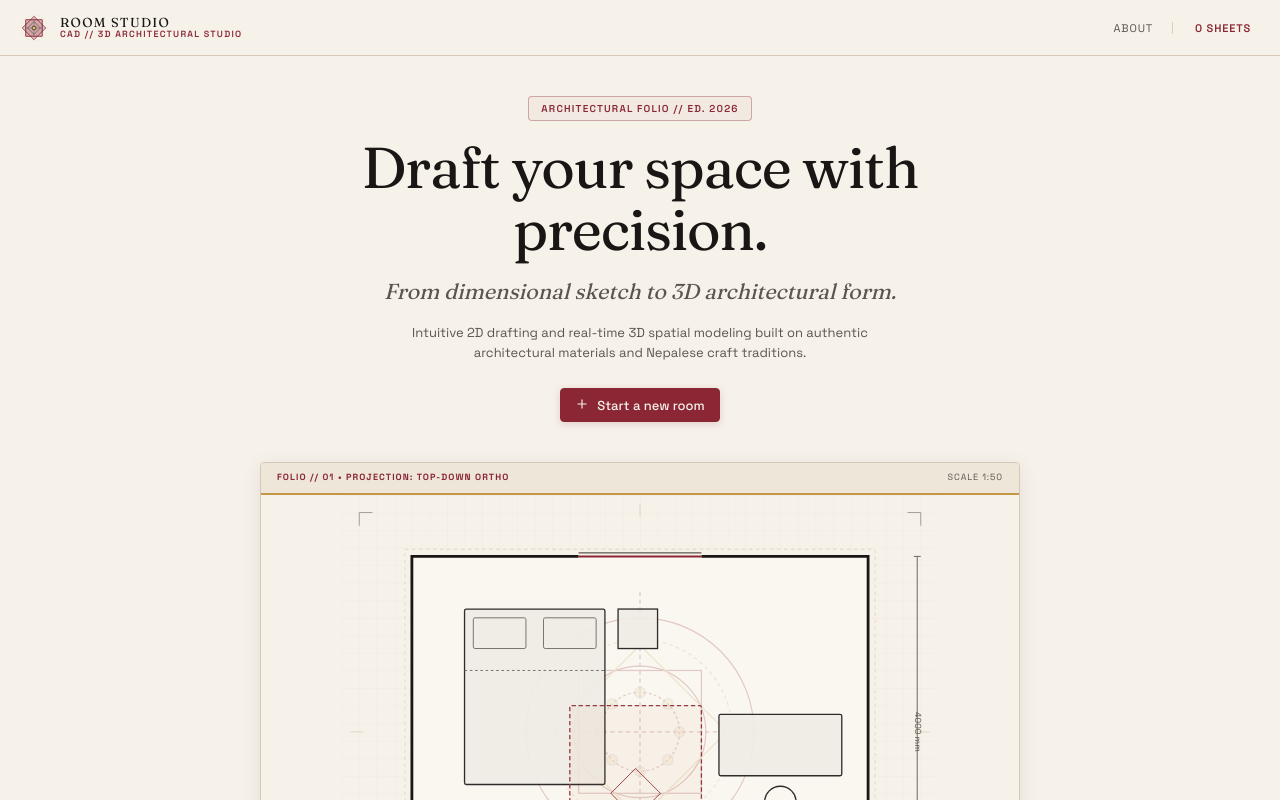
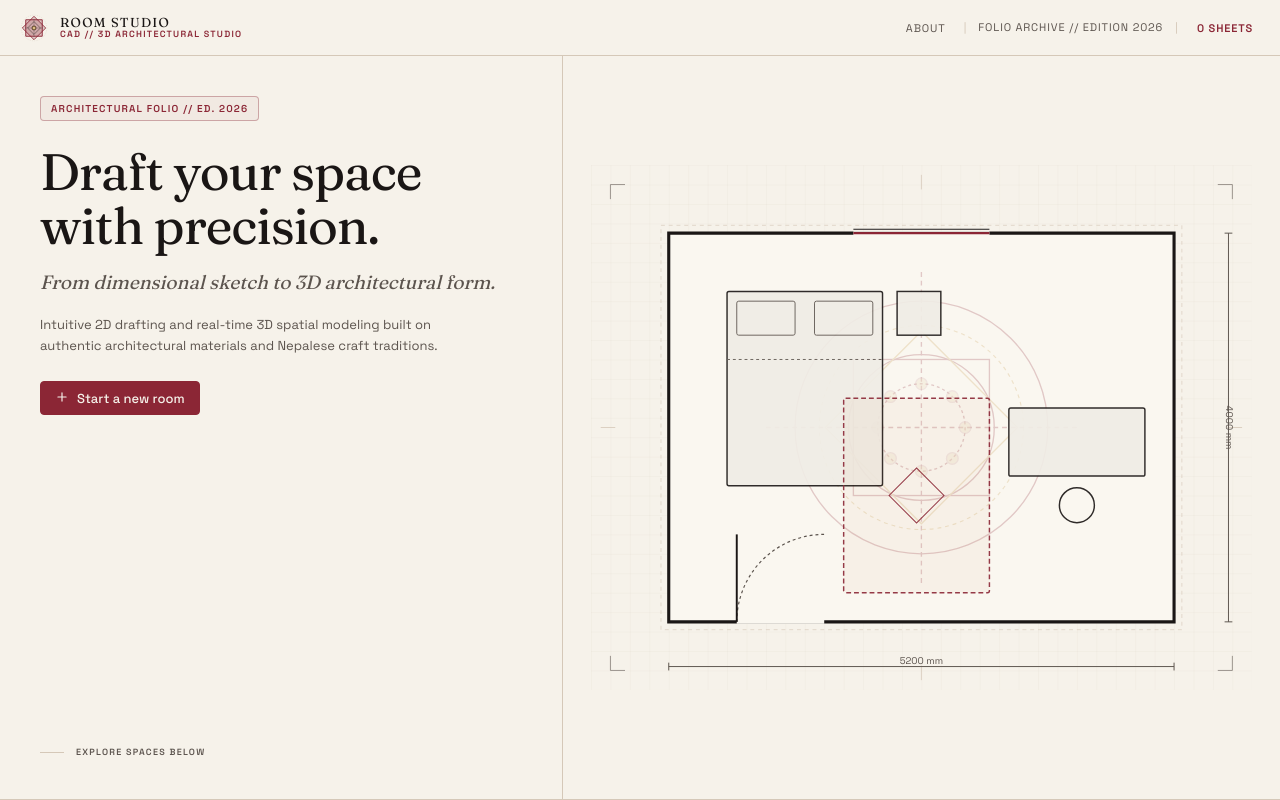
Before and after one commit to itsniranjannn/RoomDesigner, a React (Vite) app: page / in a window 1280 px wide. Built offline with nearby package versions, Linux system fonts and the light colour scheme.

Commit message:
feat: keep reference landing layout and enable slide-out sheets panel on click

```diff
--- a/src/components/layout/LandingPage.jsx
+++ b/src/components/layout/LandingPage.jsx
@@ -8,7 +8,7 @@ import { SheetsPanel } from './SheetsPanel.jsx';
 import styles from './LandingPage.module.css';
 
 /**
- * Architectural Drafting Board Plate
+ * Architectural Full-Bleed Drafting Board Hero
  * Draws perimeter walls, door swings, Nepali Galaicha rug, and architectural
  * dimension notations directly onto the canvas with stroke-draw-in animation.
  */
@@ -260,7 +260,10 @@ function DraftingBoardSurface() {
 
 export function LandingPage({ onOpenNewRoomModal, onNavigateAbout }) {
   const allRooms = useRoomStore((state) => state.allRooms);
+  const switchRoom = useRoomStore((state) => state.switchRoom);
   const [isSheetsPanelOpen, setIsSheetsPanelOpen] = useState(false);
+
+  const hasExistingRooms = allRooms && allRooms.length > 0;
 
   return (
     <div className={styles.landingContainer}>
@@ -276,6 +279,7 @@ export function LandingPage({ onOpenNewRoomModal, onNavigateAbout }) {
 
         <div className={styles.headerMetaBlock}>
           {onNavigateAbout && (
+            <>
               <button
                 type="button"
                 className={styles.aboutLinkBtn}
@@ -284,14 +288,17 @@ export function LandingPage({ onOpenNewRoomModal, onNavigateAbout }) {
               >
                 ABOUT
               </button>
+              <span className={styles.headerMetaDivider}>|</span>
+            </>
           )}
 
+          <span className={styles.headerMeta}>FOLIO ARCHIVE // EDITION 2026</span>
           <span className={styles.headerMetaDivider}>|</span>
 
-          {/* Sheet-count trigger for the slide-out Saved Sheets panel */}
+          {/* Clickable sheets count button that opens the slide-out SheetsPanel */}
           <button
             type="button"
-            className={styles.sheetsTriggerBtn}
+            className={styles.headerCountBtn}
             onClick={() => setIsSheetsPanelOpen(true)}
             title="Open saved sheets panel"
             aria-label="Open saved sheets panel"
@@ -303,15 +310,16 @@ export function LandingPage({ onOpenNewRoomModal, onNavigateAbout }) {
         </div>
       </header>
 
-      {/* Centered Architectural Hero Viewport */}
+      {/* Main Single-Screen Hero Viewport — Exact Layout as uploaded image */}
       <main className={styles.heroSection}>
-        <div className={styles.heroContent}>
+        {/* Left: Copy Column */}
+        <div className={styles.heroCopyColumn}>
           <div className={styles.heroClassificationTag}>
             ARCHITECTURAL FOLIO // ED. 2026
           </div>
 
           <h1 className={styles.heroPrimaryTitle}>
-            Draft your space with precision.
+            Draft your space<br />with precision.
           </h1>
 
           <p className={styles.heroSecondaryTitle}>
@@ -323,7 +331,6 @@ export function LandingPage({ onOpenNewRoomModal, onNavigateAbout }) {
             materials and Nepalese craft traditions.
           </p>
 
-          <div className={styles.heroActionRow}>
           <Button
             variant="primary"
             size="normal"
@@ -333,28 +340,85 @@ export function LandingPage({ onOpenNewRoomModal, onNavigateAbout }) {
           >
             Start a new room
           </Button>
+
+          <a href="#your-spaces" className={styles.scrollIndicator}>
+            <span className={styles.scrollIndicatorText}>EXPLORE SPACES BELOW</span>
+          </a>
         </div>
 
-          {/* Framed Architectural Drawing Plate */}
-          <div className={styles.drawingPlateWrapper}>
-            <div className={styles.drawingPlateFrame}>
-              <div className={styles.plateHeader}>
-                <div className={styles.plateClassification}>
-                  FOLIO // 01 • PROJECTION: TOP-DOWN ORTHO
-                </div>
-                <div className={styles.plateScale}>SCALE 1:50</div>
-              </div>
-              <div className={styles.brassRule} />
-
-              <div className={styles.plateCanvas}>
+        {/* Right: Blueprint Visual */}
+        <div className={styles.heroVisualColumn}>
           <DraftingBoardSurface />
-              </div>
-            </div>
-          </div>
         </div>
       </main>
 
-      {/* Minimal Architectural Colophon */}
+      {/* ═══════════ YOUR SPACES SECTION (Below hero, scroll down) ═══════════ */}
+      <section id="your-spaces" className={styles.yourSpacesSection}>
+        <div className={styles.spacesHeader}>
+          <div className={styles.spacesHeaderTop}>
+            <span className={styles.spacesFolioTag}>YOUR SPACES</span>
+            <span className={styles.spacesCountTag}>
+              {allRooms.length} {allRooms.length === 1 ? 'SHEET' : 'SHEETS'}
+            </span>
+          </div>
+          <div className={styles.brassRule} />
+        </div>
+
+        <div className={styles.spacesContent}>
+          {hasExistingRooms ? (
+            <div className={styles.spacesGrid} role="list">
+              {allRooms.map((r, index) => {
+                const widthM = (r.widthCm / 100).toFixed(2);
+                const depthM = (r.depthCm / 100).toFixed(2);
+                const areaM2 = ((r.widthCm * r.depthCm) / 10000).toFixed(1);
+                const furnitureCount = (r.placedFurniture || []).length;
+                const sheetCode = `SHEET // #0${index + 1}`;
+
+                return (
+                  <div
+                    key={r.id}
+                    role="listitem"
+                    tabIndex={0}
+                    className={styles.spaceCard}
+                    onClick={() => switchRoom(r.id)}
+                    onKeyDown={(e) => {
+                      if (e.key === 'Enter' || e.key === ' ') {
+                        e.preventDefault();
+                        switchRoom(r.id);
+                      }
+                    }}
+                    aria-label={`Open ${r.name}, ${widthM} by ${depthM} meters, ${furnitureCount} pieces`}
+                  >
+                    <div className={styles.spaceCardLeft}>
+                      <div className={styles.sheetCodeTag}>{sheetCode}</div>
+                      <span className={styles.spaceCardName}>{r.name}</span>
+                      <div className={styles.cadMatrixRow}>
+                        <span className={styles.cadDimBadge}>{widthM} × {depthM}m</span>
+                        <span className={styles.cadDotDivider}>•</span>
+                        <span className={styles.cadAreaBadge}>{areaM2} m²</span>
+                      </div>
+                    </div>
+                    <div className={styles.spaceCardRight}>
+                      <span className={styles.itemCountBadge}>
+                        {furnitureCount} {furnitureCount === 1 ? 'SPEC' : 'SPECS'}
+                      </span>
+                    </div>
+                  </div>
+                );
+              })}
+            </div>
+          ) : (
+            <div className={styles.spacesEmpty}>
+              <h2 className={styles.spacesEmptyTitle}>No spaces yet</h2>
+              <p className={styles.spacesEmptyText}>
+                Click "Start a new room" above to draft your first sheet.
+              </p>
+            </div>
+          )}
+        </div>
+      </section>
+
+      {/* ═══════════ LANDING PAGE COLOPHON ═══════════ */}
       <footer className={styles.colophon}>
         <div className={styles.colophonRule} />
         <span className={styles.colophonMark}>NIRANJAN</span>
--- a/src/components/layout/LandingPage.module.css
+++ b/src/components/layout/LandingPage.module.css
@@ -88,28 +88,35 @@
   outline-offset: 2px;
 }
 
+.headerMeta {
+  font-family: var(--font-mono);
+  font-size: 11px;
+  color: var(--color-ink-muted);
+  letter-spacing: 0.08em;
+}
+
 .headerMetaDivider {
   color: var(--color-taupe);
   font-size: 11px;
 }
 
-.sheetsTriggerBtn {
+.headerCountBtn {
   background: none;
   border: 1px solid transparent;
   cursor: pointer;
-  padding: 4px 8px;
+  padding: 3px 6px;
   border-radius: var(--radius-sm);
   transition: all var(--transition-fast);
   display: flex;
   align-items: center;
 }
 
-.sheetsTriggerBtn:hover {
+.headerCountBtn:hover {
   background-color: var(--color-linen-surface);
   border-color: var(--color-taupe);
 }
 
-.sheetsTriggerBtn:focus-visible {
+.headerCountBtn:focus-visible {
   outline: 2px solid var(--color-clay);
   outline-offset: 1px;
 }
@@ -122,24 +129,27 @@
   letter-spacing: 0.08em;
 }
 
-/* ═══════════ CENTERED HERO SECTION ═══════════ */
+/* ═══════════ HERO SECTION (Matches Reference Image) ═══════════ */
 .heroSection {
+  display: grid;
+  grid-template-columns: 44% 56%;
+  height: calc(100vh - var(--topbar-height));
+  min-height: 600px;
+  width: 100%;
+  flex-shrink: 0;
+  border-bottom: 1px solid var(--color-taupe);
+}
+
+/* Left: Copy Column */
+.heroCopyColumn {
   display: flex;
   flex-direction: column;
-  align-items: center;
-  justify-content: flex-start;
-  padding: var(--space-10) var(--space-6) var(--space-8);
-  width: 100%;
-}
-
-.heroContent {
-  display: flex;
-  flex-direction: column;
-  align-items: center;
-  text-align: center;
-  max-width: 820px;
-  width: 100%;
+  justify-content: center;
+  padding: var(--space-10) var(--space-8) var(--space-10) var(--space-10);
   gap: var(--space-4);
+  border-right: 1px solid var(--color-taupe);
+  background-color: var(--color-linen);
+  height: 100%;
 }
 
 .heroClassificationTag {
@@ -148,32 +158,33 @@
   font-weight: 600;
   letter-spacing: 0.12em;
   color: var(--color-maroon);
-  padding: 4px 12px;
+  padding: 4px 10px;
   border: 1px solid rgba(139, 38, 53, 0.35);
   background-color: rgba(139, 38, 53, 0.04);
   border-radius: var(--radius-sm);
+  display: inline-flex;
+  align-self: flex-start;
+  margin-bottom: var(--space-2);
 }
 
 .heroPrimaryTitle {
   font-family: var(--font-serif);
-  font-size: clamp(2.4rem, 4.5vw, 3.8rem);
+  font-size: clamp(2.3rem, 4vw, 3.6rem);
   font-weight: 700;
-  line-height: 1.08;
+  line-height: 1.06;
   color: var(--color-ink);
   letter-spacing: -0.02em;
   margin: 0;
-  max-width: 680px;
 }
 
 .heroSecondaryTitle {
   font-family: var(--font-serif);
-  font-size: clamp(1.1rem, 1.8vw, 1.35rem);
+  font-size: clamp(1.05rem, 1.5vw, 1.3rem);
   font-weight: 400;
   font-style: italic;
   color: var(--color-ink-muted);
   line-height: 1.35;
   margin: 0;
-  max-width: 600px;
 }
 
 .heroDescription {
@@ -181,87 +192,73 @@
   font-size: var(--text-sm);
   color: var(--color-ink-muted);
   line-height: 1.6;
-  max-width: 540px;
-  margin: 0;
-}
-
-.heroActionRow {
-  display: flex;
-  justify-content: center;
-  margin-top: var(--space-2);
-  margin-bottom: var(--space-6);
+  max-width: 440px;
+  margin: var(--space-1) 0 0 0;
 }
 
 .heroCtaBtn {
-  box-shadow: 0 2px 8px rgba(139, 38, 53, 0.18);
+  align-self: flex-start;
+  margin-top: var(--space-2);
 }
 
-/* ═══════════ FRAMED ARCHITECTURAL DRAWING PLATE ═══════════ */
-.drawingPlateWrapper {
-  width: 100%;
-  max-width: 760px;
+/* Subtle architectural indicator */
+.scrollIndicator {
   display: flex;
-  justify-content: center;
+  align-items: center;
+  gap: var(--space-3);
+  margin-top: auto;
+  padding-top: var(--space-6);
+  text-decoration: none;
+  cursor: pointer;
 }
 
-.drawingPlateFrame {
-  width: 100%;
-  background-color: #FAF7F0;
-  border: 1px solid var(--color-taupe);
-  border-radius: var(--radius-sm);
-  box-shadow: 0 4px 20px rgba(28, 26, 23, 0.08);
-  overflow: hidden;
-  display: flex;
-  flex-direction: column;
+.scrollIndicator::before {
+  content: '';
+  width: 24px;
+  height: 1px;
+  background-color: var(--color-taupe);
+  transition: width var(--transition-fast), background-color var(--transition-fast);
 }
 
-.plateHeader {
-  display: flex;
-  align-items: center;
-  justify-content: space-between;
-  padding: 8px 16px;
-  background-color: var(--color-linen-surface);
+.scrollIndicator:hover::before {
+  width: 32px;
+  background-color: var(--color-maroon);
 }
 
-.plateClassification {
+.scrollIndicatorText {
   font-family: var(--font-mono);
   font-size: 9px;
-  font-weight: 700;
-  letter-spacing: 0.12em;
-  color: var(--color-clay);
+  font-weight: 600;
+  letter-spacing: 0.14em;
+  color: var(--color-ink-muted);
+  transition: color var(--transition-fast);
 }
 
-.plateScale {
-  font-family: var(--font-mono);
-  font-size: 9px;
-  letter-spacing: 0.1em;
-  color: var(--color-ink-muted);
+.scrollIndicator:hover .scrollIndicatorText {
+  color: var(--color-maroon);
 }
 
-.brassRule {
-  width: 100%;
-  height: 2px;
-  background-color: var(--color-brass);
-}
-
-.plateCanvas {
-  width: 100%;
-  aspect-ratio: 16 / 10;
-  max-height: 480px;
+/* Right: Visual Column */
+.heroVisualColumn {
   position: relative;
-  background-color: var(--color-linen);
   display: flex;
   align-items: center;
   justify-content: center;
   overflow: hidden;
+  background-color: var(--color-linen);
+  height: 100%;
+  padding: 24px 28px;
 }
 
+/* DraftingBoardSurface container */
 .draftingSurface {
   width: 100%;
   height: 100%;
+  position: relative;
   display: flex;
   align-items: center;
   justify-content: center;
+  overflow: hidden;
 }
 
 .svgDraftingBoard {
@@ -272,6 +269,177 @@
   display: block;
 }
 
+/* ═══════════ YOUR SPACES SECTION ═══════════ */
+.yourSpacesSection {
+  padding: var(--space-8) var(--space-10);
+  background-color: var(--color-linen);
+  min-height: 240px;
+}
+
+.spacesHeader {
+  display: flex;
+  flex-direction: column;
+  gap: var(--space-2);
+  margin-bottom: var(--space-5);
+  max-width: 820px;
+}
+
+.spacesHeaderTop {
+  display: flex;
+  align-items: center;
+  justify-content: space-between;
+}
+
+.spacesFolioTag {
+  font-family: var(--font-mono);
+  font-size: 12px;
+  font-weight: 700;
+  letter-spacing: 0.12em;
+  color: var(--color-ink);
+}
+
+.spacesCountTag {
+  font-family: var(--font-mono);
+  font-size: 10px;
+  font-weight: 600;
+  letter-spacing: 0.08em;
+  color: var(--color-ink-muted);
+}
+
+/* Patan Brass Structural Rule Line */
+.brassRule {
+  width: 100%;
+  height: 2px;
+  background-color: var(--color-brass);
+  margin: 4px 0 0 0;
+}
+
+.spacesContent {
+  width: 100%;
+  max-width: 820px;
+}
+
+.spacesGrid {
+  display: flex;
+  flex-direction: column;
+}
+
+/* Space cards */
+.spaceCard {
+  display: flex;
+  align-items: center;
+  justify-content: space-between;
+  padding: 14px var(--space-5);
+  border-bottom: 1px solid var(--color-taupe-light);
+  border-left: 3px solid transparent;
+  background-color: transparent;
+  text-align: left;
+  cursor: pointer;
+  transition: background-color var(--transition-fast), border-left-color var(--transition-fast);
+}
+
+.spaceCard:hover {
+  background-color: var(--color-linen-surface);
+  border-left-color: var(--color-maroon);
+}
+
+.spaceCard:focus-visible {
+  outline: 2px solid var(--color-clay);
+  outline-offset: -2px;
+}
+
+.spaceCardLeft {
+  display: flex;
+  flex-direction: column;
+  gap: 4px;
+}
+
+.sheetCodeTag {
+  font-family: var(--font-mono);
+  font-size: 9px;
+  font-weight: 700;
+  letter-spacing: 0.12em;
+  color: var(--color-clay);
+  text-transform: uppercase;
+}
+
+.spaceCardName {
+  font-family: var(--font-serif);
+  font-size: var(--text-base);
+  font-weight: 600;
+  color: var(--color-ink);
+  line-height: 1.2;
+}
+
+.cadMatrixRow {
+  display: flex;
+  align-items: center;
+  gap: 6px;
+  margin-top: 1px;
+}
+
+.cadDimBadge,
+.cadAreaBadge {
+  font-family: var(--font-mono);
+  font-size: 10px;
+  color: var(--color-ink-muted);
+  letter-spacing: 0.04em;
+  font-variant-numeric: tabular-nums;
+}
+
+.cadDotDivider {
+  color: var(--color-taupe);
+  font-size: 9px;
+}
+
+.spaceCardRight {
+  display: flex;
+  align-items: center;
+}
+
+.itemCountBadge {
+  font-family: var(--font-mono);
+  font-size: 9px;
+  font-weight: 600;
+  letter-spacing: 0.1em;
+  color: var(--color-ink-muted);
+  background-color: var(--color-linen-surface);
+  border: 1px solid var(--color-taupe-light);
+  border-radius: var(--radius-sm);
+  padding: 3px 6px;
+}
+
+/* Empty State */
+.spacesEmpty {
+  padding: var(--space-8) 0;
+  text-align: center;
+  display: flex;
+  flex-direction: column;
+  align-items: center;
+  gap: var(--space-3);
+  background-color: var(--color-linen-surface);
+  border: 1px dashed var(--color-taupe);
+  border-radius: var(--radius-md);
+  margin-top: var(--space-4);
+}
+
+.spacesEmptyTitle {
+  font-family: var(--font-serif);
+  font-size: var(--text-base);
+  font-weight: 600;
+  color: var(--color-ink);
+  margin: 0;
+}
+
+.spacesEmptyText {
+  font-family: var(--font-mono);
+  font-size: 11px;
+  color: var(--color-ink-muted);
+  line-height: 1.5;
+  margin: 0;
+  max-width: 320px;
+}
+
 /* ═══════════ COLOPHON ═══════════ */
 .colophon {
   flex-shrink: 0;
@@ -279,7 +447,7 @@
   flex-direction: column;
   align-items: center;
   padding: 12px 0 16px 0;
-  margin-top: var(--space-8);
+  margin-top: auto;
 }
 
 .colophonRule {
@@ -289,6 +457,7 @@
   margin-bottom: 10px;
 }
 
+/* NIRANJAN — classification mark */
 .colophonMark {
   font-family: var(--font-mono);
   font-size: 10px;
@@ -298,12 +467,39 @@
 }
 
 /* ═══════════ RESPONSIVE ═══════════ */
-@media (max-width: 768px) {
+@media (max-width: 1024px) {
   .heroSection {
-    padding: var(--space-6) var(--space-4) var(--space-6);
+    grid-template-columns: 46% 54%;
   }
 
-  .plateCanvas {
-    aspect-ratio: 4 / 3;
+  .heroCopyColumn {
+    padding: var(--space-8) var(--space-6);
+  }
+
+  .yourSpacesSection {
+    padding: var(--space-8) var(--space-6);
   }
 }
+
+@media (max-width: 820px) {
+  .heroSection {
+    grid-template-columns: 1fr;
+    height: auto;
+  }
+
+  .heroCopyColumn {
+    padding: var(--space-8) var(--space-5);
+    border-right: none;
+    border-bottom: 1px solid var(--color-taupe);
+  }
+
+  .heroVisualColumn {
+    height: 52vh;
+    min-height: 380px;
+    padding: var(--space-4);
+  }
+
+  .yourSpacesSection {
+    padding: var(--space-6) var(--space-5);
+  }
+}
```
Lines whose indentation alone changed are shown as unchanged.
